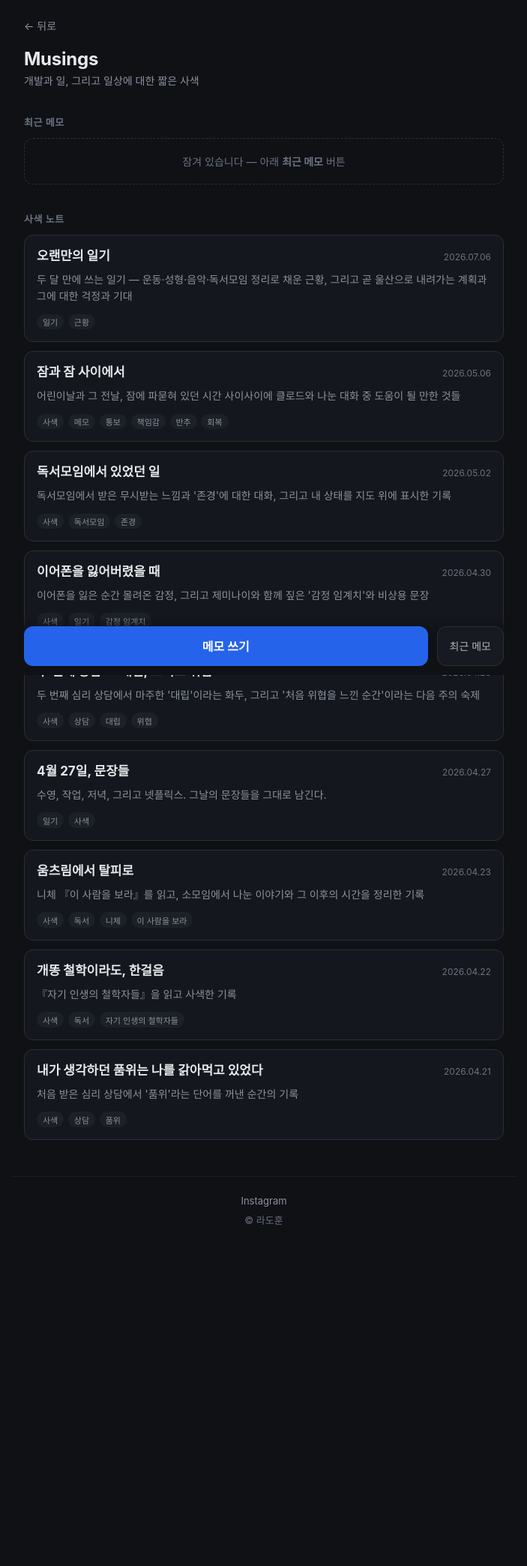
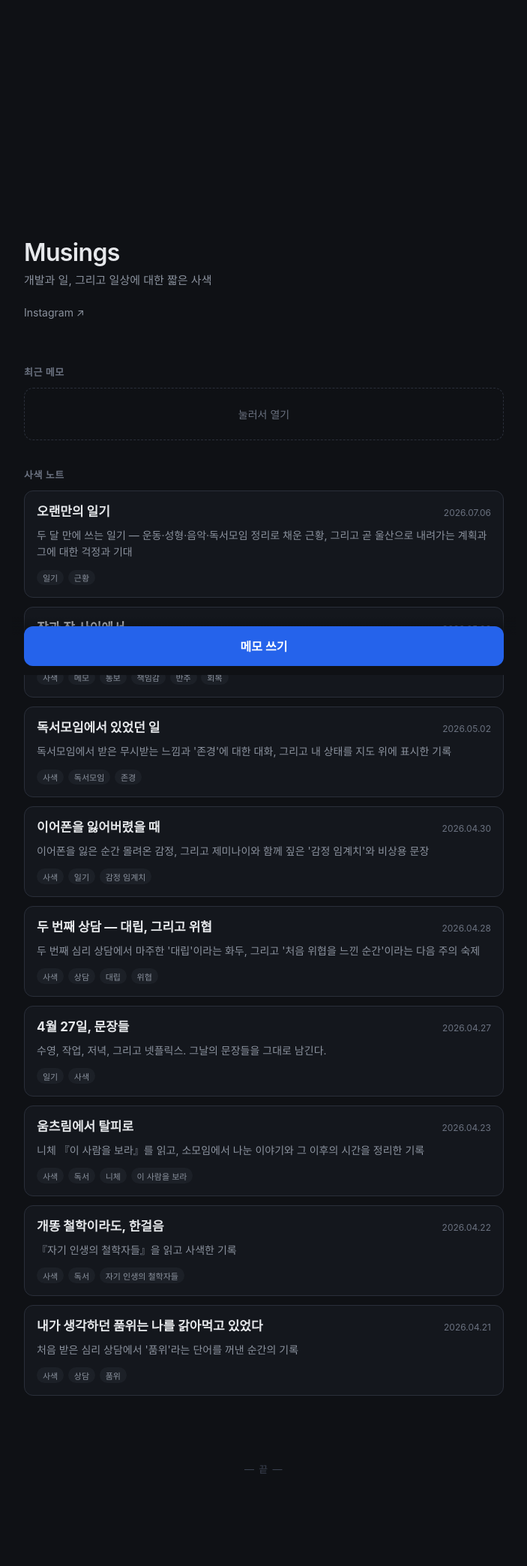
Before and after one commit to citron0137/app-musings, a Jekyll site: the page built from index.html, in a window 1280 px wide. Shown: the whole page at 75% size, without its empty margins (288-991 px from the left). Built offline with Jekyll 4.4.1, drawn with Linux system fonts in a browser that asks for light colours; before the commit the page ends 1748 px from its top, so only the background shows below that.

Commit message:
루트 페이지 — 상단 여백, 최근 메모는 섹션 탭으로, 푸터 축소
- 뒤로 링크 제거. 상단 절반(50dvh)은 제목 + Instagram 링크만 — 여백이 첫인상이다
- 하단 바는 '메모 쓰기' 하나만. 최근 메모는 섹션의 잠긴 상자를 눌러서 연다
- 푸터는 '— 끝 —' 한 줄

```diff
--- a/index.html
+++ b/index.html
@@ -55,14 +55,20 @@ description: 라도훈의 사색 노트 - 개발과 일, 그리고 일상에 대
         a { color: inherit; }
         main { max-width: 42rem; margin: 0 auto; padding: 0 1rem; }
 
+        /* 화면 위 절반은 비워둔다 — 여백이 이 사이트의 첫인상이다. */
         header.top {
+            display: flex;
+            flex-direction: column;
+            justify-content: flex-end;
+            min-height: 50dvh;
             max-width: 42rem;
             margin: 0 auto;
-            padding: max(1.5rem, env(safe-area-inset-top)) 1rem 0;
+            padding: max(2rem, env(safe-area-inset-top)) 1rem 1.5rem;
         }
-        header.top .back { font-size: 0.875rem; color: #8b929e; text-decoration: none; }
-        header.top h1 { margin: 1.25rem 0 0.25rem; font-size: 1.5rem; letter-spacing: -0.01em; }
-        header.top p { margin: 0; font-size: 0.875rem; color: #8b929e; }
+        header.top h1 { margin: 0 0 0.4rem; font-size: 2rem; letter-spacing: -0.02em; font-weight: 600; }
+        header.top p { margin: 0 0 1.25rem; font-size: 0.9375rem; line-height: 1.6; color: #8b929e; }
+        header.top .links a { font-size: 0.875rem; color: #8b929e; text-decoration: none; }
+        header.top .links a:active { color: #d5d9df; }
 
         section { margin-top: 2.25rem; }
         .section-head {
@@ -78,14 +84,20 @@ description: 라도훈의 사색 노트 - 개발과 일, 그리고 일상에 대
         }
         .section-head .meta { font-size: 0.8125rem; color: #6b7280; }
 
+        /* 섹션 자체가 잠금 해제 버튼이다 — 하단 바에 버튼을 하나 더 두지 않는다. */
         .memo-locked {
+            display: block;
+            width: 100%;
             border: 1px dashed #2a2f3a;
             border-radius: 0.75rem;
-            padding: 1.25rem 1rem;
+            padding: 1.5rem 1rem;
+            background: transparent;
             text-align: center;
             color: #6b7280;
             font-size: 0.875rem;
         }
+        .memo-locked:active { border-color: #3a4150; background: #14171d; }
+        .memo-locked:disabled { opacity: 0.6; }
         .memo-locked[hidden] { display: none; }
         .memo-card {
             border: 1px solid #2a2f3a;
@@ -115,10 +127,9 @@ description: 라도훈의 사색 노트 - 개발과 일, 그리고 일상에 대
         .tag { font-size: 0.6875rem; color: #8b929e; background: #1c2027; border-radius: 999px; padding: 0.15rem 0.5rem; }
 
         footer {
-            max-width: 42rem; margin: 3rem auto 0; padding: 1.5rem 1rem;
-            text-align: center; border-top: 1px solid #1c2027; color: #6b7280; font-size: 0.8125rem;
+            max-width: 42rem; margin: 3.5rem auto 0; padding: 2rem 1rem;
+            text-align: center; color: #3a4150; font-size: 0.8125rem; letter-spacing: 0.1em;
         }
-        footer a { color: #8b929e; text-decoration: none; }
 
         /* 배너 — 내 기기에서만 보인다 (미전송 큐 / 토큰 만료) */
         #banners { max-width: 42rem; margin: 1rem auto 0; padding: 0 1rem; }
@@ -238,9 +249,11 @@ description: 라도훈의 사색 노트 - 개발과 일, 그리고 일상에 대
 <body>
 
 <header class="top">
-    <a class="back" href="https://rahoon.site/profile/">← 뒤로</a>
     <h1>Musings</h1>
     <p>개발과 일, 그리고 일상에 대한 짧은 사색</p>
+    <div class="links">
+        <a href="https://www.instagram.com/rahoon1021/" target="_blank" rel="noopener noreferrer">Instagram ↗</a>
+    </div>
 </header>
 
 <div id="banners"></div>
@@ -255,7 +268,7 @@ description: 라도훈의 사색 노트 - 개발과 일, 그리고 일상에 대
             <h2>최근 메모</h2>
             <span class="meta" id="recent-meta"></span>
         </div>
-        <div class="memo-locked" id="recent-locked">잠겨 있습니다 — 아래 <b>최근 메모</b> 버튼</div>
+        <button type="button" class="memo-locked" id="recent-locked">눌러서 열기</button>
         <div id="recent-list"></div>
     </section>
 
@@ -289,14 +302,10 @@ description: 라도훈의 사색 노트 - 개발과 일, 그리고 일상에 대
     </section>
 </main>
 
-<footer>
-    <a href="https://www.instagram.com/rahoon1021/" target="_blank" rel="noopener noreferrer">Instagram</a>
-    <div style="margin-top:0.5rem">© 라도훈</div>
-</footer>
+<footer>— 끝 —</footer>
 
 <nav class="dock">
     <button id="open-compose" class="btn-primary">메모 쓰기</button>
-    <button id="open-recent" class="btn-ghost">최근 메모</button>
 </nav>
 
 <div id="toast"></div>
@@ -685,7 +695,8 @@ description: 라도훈의 사색 노트 - 개발과 일, 그리고 일상에 대
         withPassword(save);
     });
 
-    $('open-recent').addEventListener('click', () => withPassword(showRecent));
+    // 최근 메모 섹션의 잠긴 상자 자체가 열기 버튼이다.
+    $('recent-locked').addEventListener('click', () => withPassword(showRecent));
 
     $('pw-cancel').addEventListener('click', () => closeSheet('pw-sheet'));
 
```
Also changed, not shown: other parts of index.html (+1 -0 lines).
